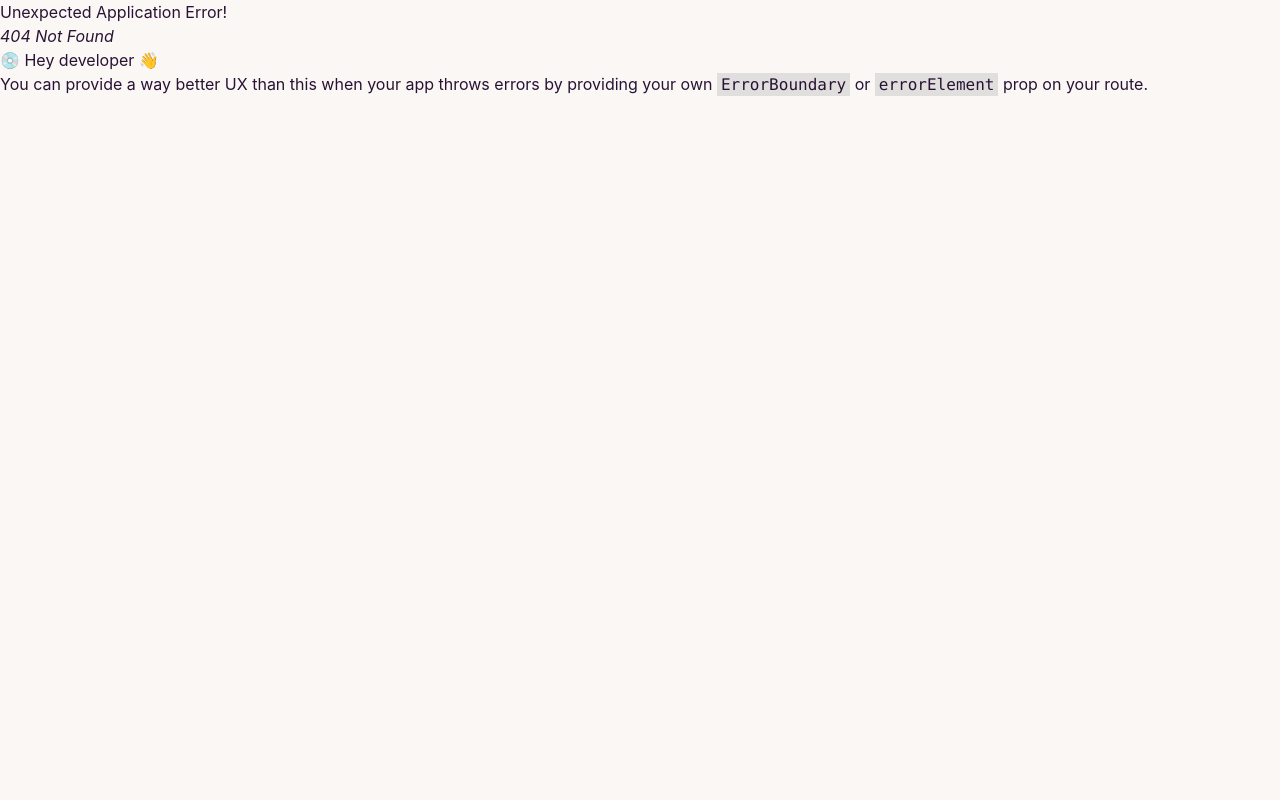
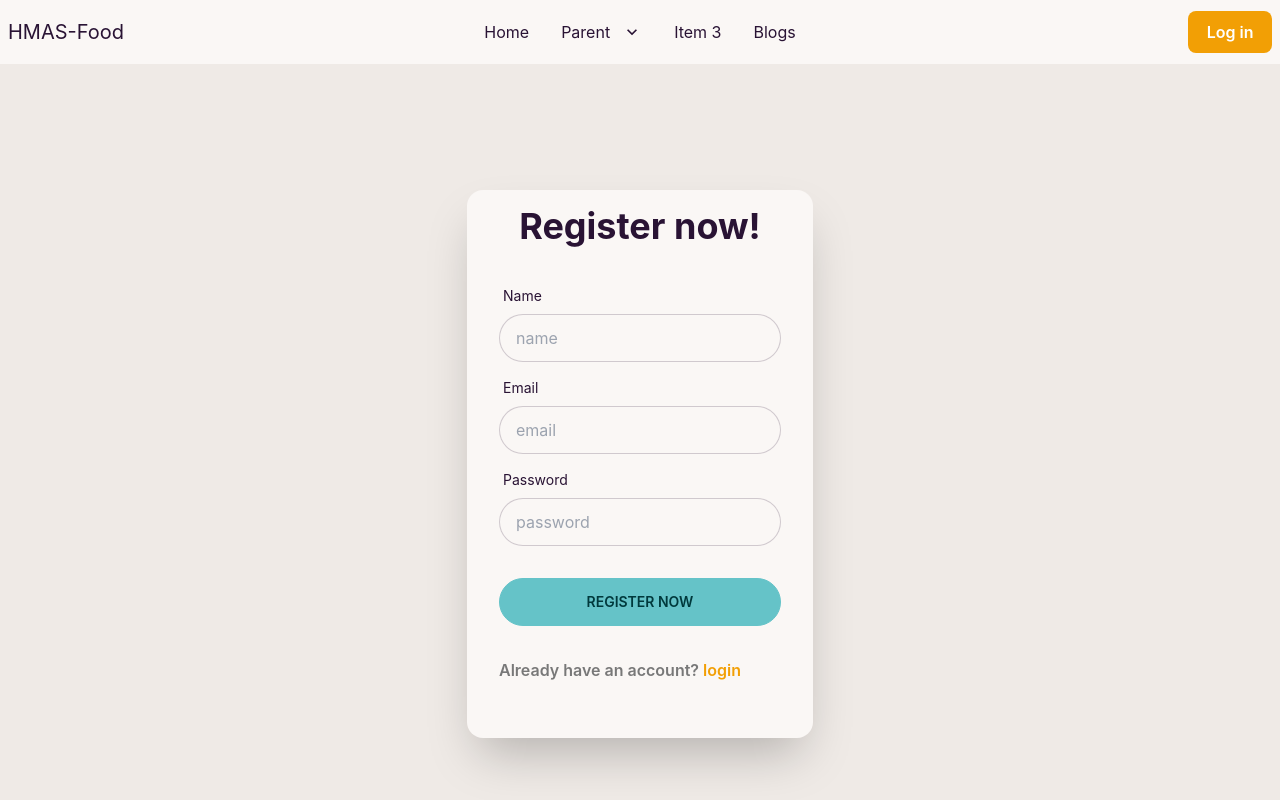
Before and after one commit to siam-26/service-review-client-11, a React (Create React App) app: page /register in a window 1280 px wide. Before the commit this address had no page. Shown: the top 800 px of the page. Built offline with nearby package versions, Linux system fonts and the light colour scheme.

Commit message:
login and register field style added

```diff
--- /dev/null
+++ b/src/Components/Shared/Login/Login.css
@@ -0,0 +1,7 @@
+.register-span {
+    color: #f29f05;
+}
+
+.login-text {
+    color: #787878;
+}
--- /dev/null
+++ b/src/Components/Shared/Login/Login.js
@@ -0,0 +1,38 @@
+import React from 'react';
+import { Link } from 'react-router-dom';
+import './Login.css';
+
+const Login = () => {
+    return (
+        <div className="hero min-h-screen bg-base-200">
+            <div className="hero-content flex-col lg:flex-row-reverse">
+
+                <div className="card flex-shrink-0 w-full max-w-sm shadow-2xl bg-base-100">
+                    <h1 className="text-4xl font-bold text-center pt-4">Login now!</h1>
+                    <form className="card-body">
+
+                        <div className="form-control">
+                            <label className="label">
+                                <span className="label-text">Email</span>
+                            </label>
+                            <input type="text" placeholder="email" className="input input-bordered" />
+                        </div>
+                        <div className="form-control">
+                            <label className="label">
+                                <span className="label-text">Password</span>
+                            </label>
+                            <input type="text" placeholder="password" className="input input-bordered" />
+
+                        </div>
+                        <div className="form-control mt-6">
+                            <button className="btn btn-primary login-btn">Login</button>
+                        </div>
+                        <p className="py-6 login-text font-semibold">New in HMAS-Food? <Link to='/register'><span className='register-span font-semibold'>Register now</span></Link></p>
+                    </form>
+                </div>
+            </div>
+        </div>
+    );
+};
+
+export default Login;
--- /dev/null
+++ b/src/Components/Shared/Register/Register.js
@@ -0,0 +1,47 @@
+import React from 'react';
+import { Link } from 'react-router-dom';
+import './Register.css';
+
+const Register = () => {
+    return (
+        <div className="hero min-h-screen bg-base-200">
+            <div className="hero-content flex-col lg:flex-row-reverse">
+
+                <div className="card flex-shrink-0 w-full max-w-sm shadow-2xl bg-base-100">
+                    <h1 className="text-4xl font-bold text-center pt-4">Register now!</h1>
+                    <form className="card-body">
+
+                        <div className="form-control">
+                            <label className="label">
+                                <span className="label-text">Name</span>
+                            </label>
+                            <input type="text" placeholder="name" className="input input-bordered" />
+                        </div>
+
+
+
+                        <div className="form-control">
+                            <label className="label">
+                                <span className="label-text">Email</span>
+                            </label>
+                            <input type="text" placeholder="email" className="input input-bordered" />
+                        </div>
+                        <div className="form-control">
+                            <label className="label">
+                                <span className="label-text">Password</span>
+                            </label>
+                            <input type="text" placeholder="password" className="input input-bordered" />
+
+                        </div>
+                        <div className="form-control mt-6">
+                            <button className="btn btn-primary login-btn">Register now</button>
+                        </div>
+                        <p className="py-6 login-text font-semibold">Already have an account? <Link to='/login'><span className='register-span font-semibold'>login</span></Link></p>
+                    </form>
+                </div>
+            </div>
+        </div>
+    );
+};
+
+export default Register;
```
Also changed, not shown: src/Components/Routes/Routes.js (+10 -0 lines), src/Components/Shared/Register/Register.css (added).
